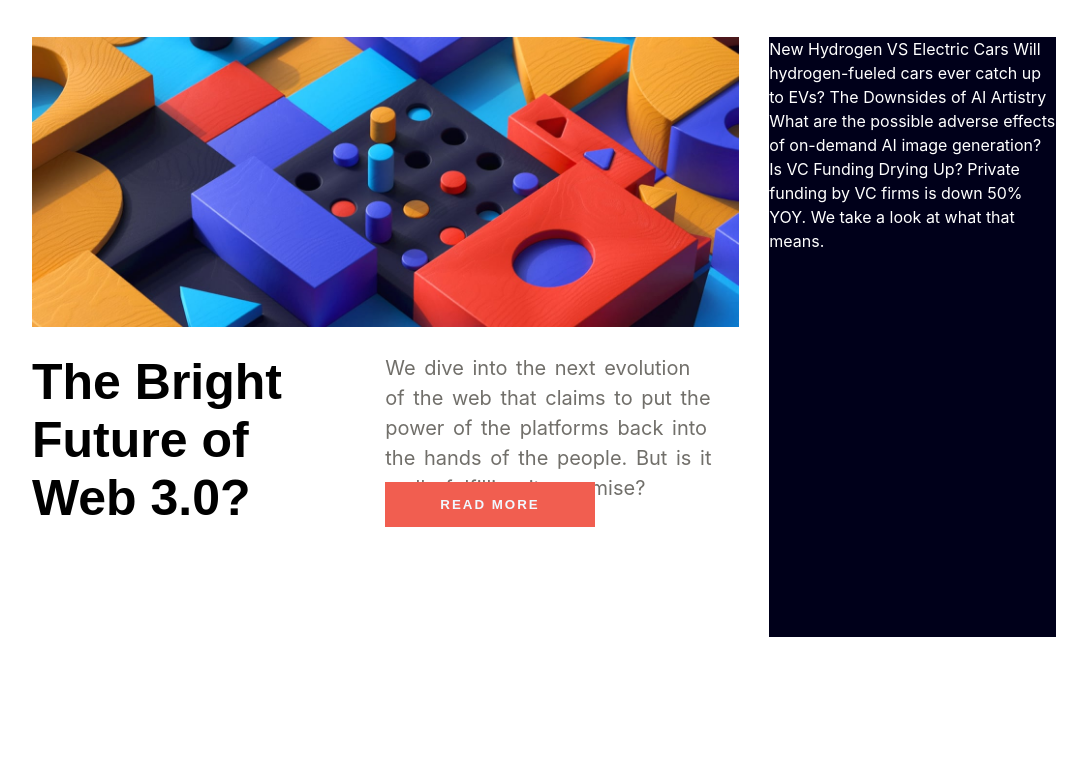
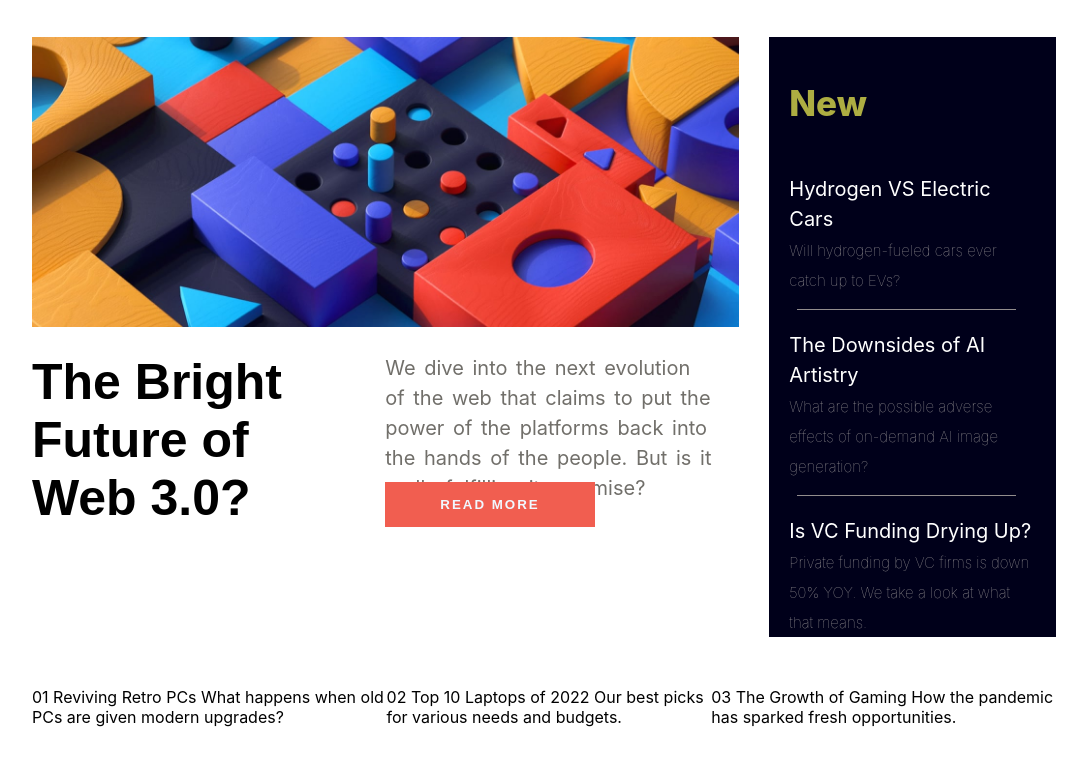
Before and after one commit to depinfo/mentor-chalenge-3, a plain HTML site: page index.html in a window 1280 px wide. Shown: the part 99-864 px from the top of the page, without its empty margins (96-1183 px from the left). Before the commit the page ends 800 px from the top, so only its background shows below. Drawn offline with Linux system fonts and the light colour scheme.

Commit message:
add-main-content

```diff
--- a/index.html
+++ b/index.html
@@ -42,7 +42,8 @@
           </div>
           <div class="bright_future_description">
             <div class="bright_future_content">
-              We dive into the next evolution of the web that claims to put the power of the platforms back into the hands
+              We dive into the next evolution of the web that claims to put the power of the platforms back into the
+              hands
               of
               the people.
               But is it really fulfilling its promise?
@@ -52,33 +53,50 @@
         </div>
       </div>
       <div class="second_block">
-        New
+        <div class="new">New</div>
+        </br>
+        <div class="para1">
+          Hydrogen VS Electric Cars </br>
+          <span class="text_under">Will hydrogen-fueled cars ever catch up to EVs?</span>
+          <hr class="ligne-sous-paragraphe">
+        </div>
 
-        Hydrogen VS Electric Cars
-        Will hydrogen-fueled cars ever catch up to EVs?
+        <div class="para1">
+          The Downsides of AI Artistry</br>
+          <span class="text_under">What are the possible adverse effects of on-demand AI image generation?</span>
+          <hr class="ligne-sous-paragraphe">
+        </div>
+        <div class="para1">
+          Is VC Funding Drying Up?</br>
+          <span class="text_under">Private funding by VC firms is down 50% YOY. We take a look at what that
+            means.</span>
+        </div>
 
-        The Downsides of AI Artistry
-        What are the possible adverse effects of on-demand AI image generation?
+      </div>
 
-        Is VC Funding Drying Up?
-        Private funding by VC firms is down 50% YOY. We take a look at what that means.
+    </div>
+    <div class="section-content">
+      <div class="element">
+         01
+         Reviving Retro PCs
+         What happens when old PCs are given modern upgrades?
       </div>
+      <div class="element">
+        02
+        Top 10 Laptops of 2022
+        Our best picks for various needs and budgets.
+      </div>
+      <div class="element">
+        03
+        The Growth of Gaming
+        How the pandemic has sparked fresh opportunities.
+      </div>
+    </div>
 
 
 
-    </div>
 
-    <!-- 01
-    Reviving Retro PCs
-    What happens when old PCs are given modern upgrades?
 
-    02
-    Top 10 Laptops of 2022
-    Our best picks for various needs and budgets.
-
-    03
-    The Growth of Gaming
-    How the pandemic has sparked fresh opportunities. -->
   </div>
 
 
--- a/style.css
+++ b/style.css
@@ -105,3 +105,45 @@ button{
     letter-spacing: 2px;
     font-weight: 700;
 }
+
+.new {
+    font-size: 35px;
+    font-weight: 800;
+    padding-top:40px;
+    padding-left: 20px;
+    color :rgb(173, 173, 66)
+}
+
+.new span {
+    margin-top: 20px;
+}
+.para1 {
+    font-size: 20px;
+    font-weight: 400;
+    padding-top: 20px;
+    padding-left: 20px;
+    padding-right: 20px;
+    line-height: 1.5;
+    /* color: hsl(43, 3%, 43%); */
+}
+
+.ligne-sous-paragraphe {
+    border: 0;
+    border-top: 1px solid rgb(146, 141, 141);
+    margin-top: 15px;
+    margin-right: 20px;
+    margin-left: 8px;
+}
+
+.text_under {
+color : rgb(164, 160, 160);
+font-size: 15px;
+font-weight: 100;
+}
+
+.section-content {
+    width: 100%;
+    margin-top: 50px;
+    display: flex;
+    justify-content: space-between;
+}
```
